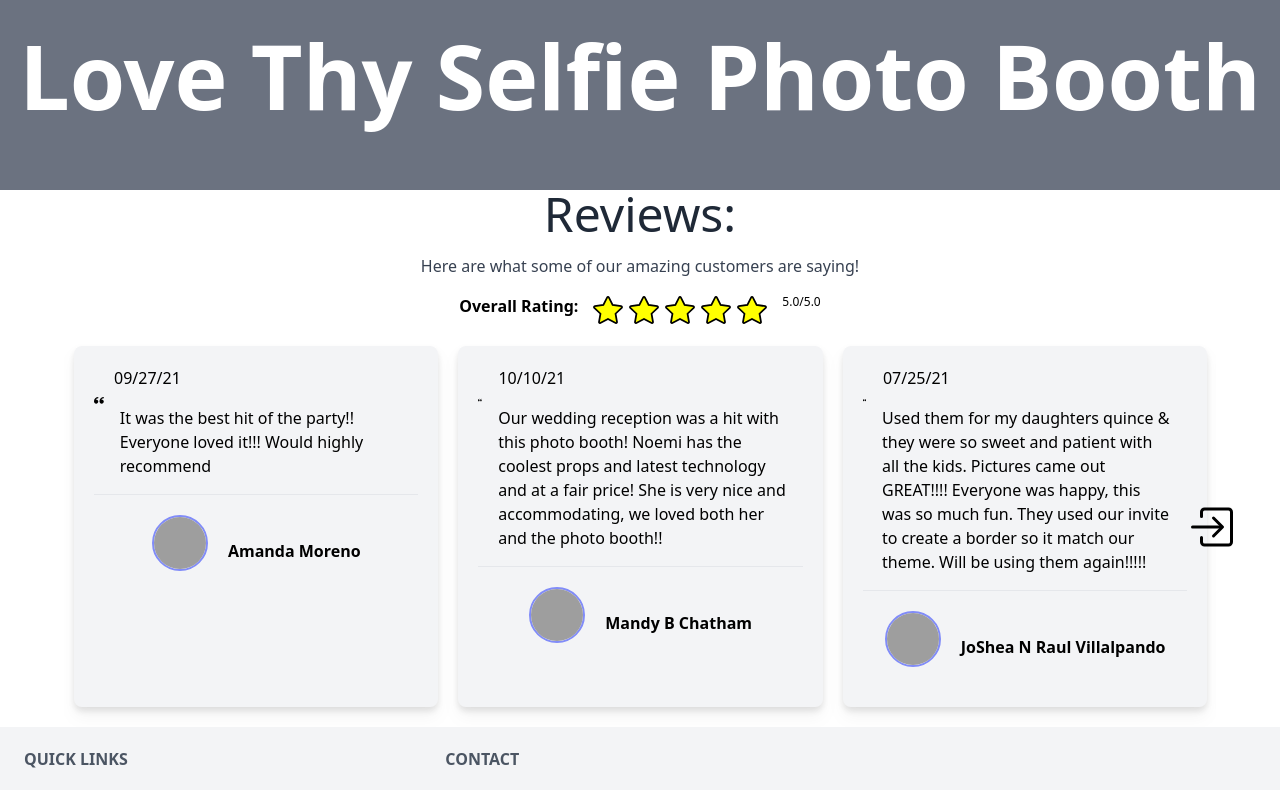
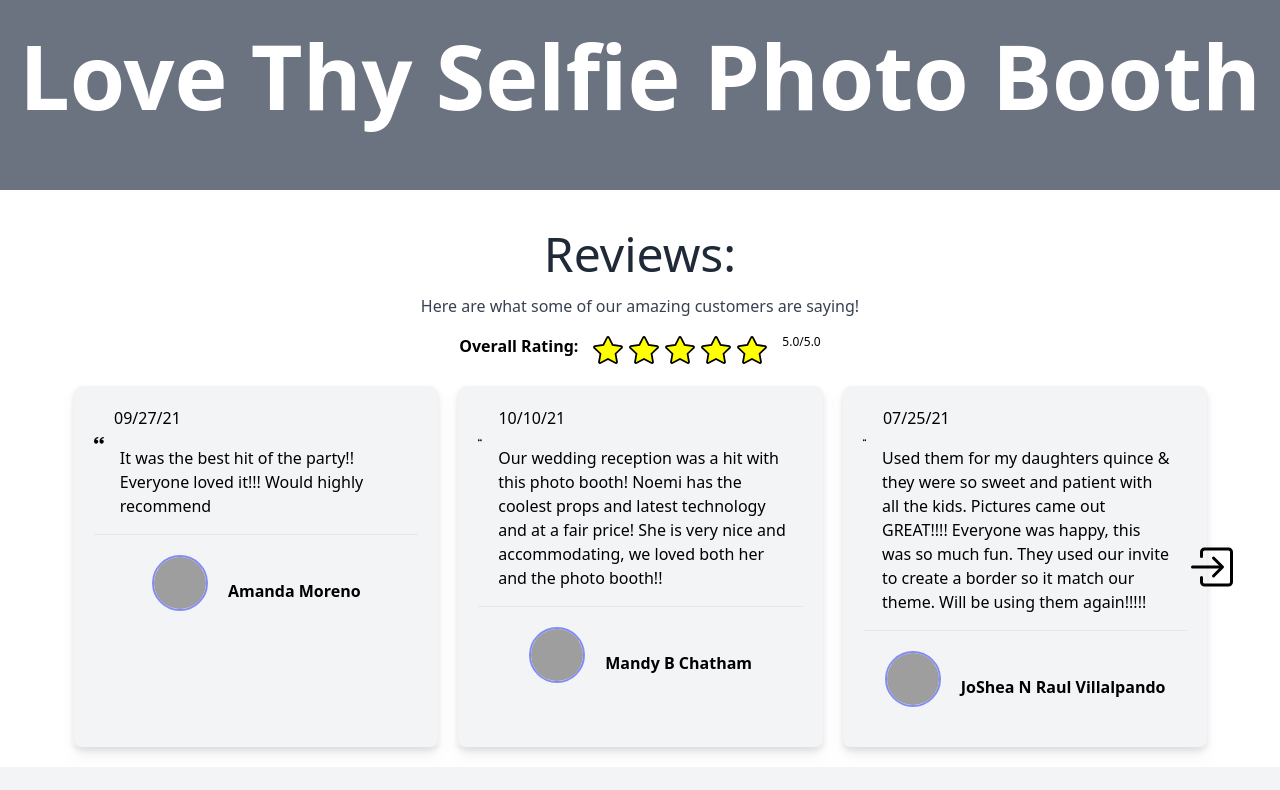
Before and after one commit to missatrox44/love-thy-selfie, a React (Vite) app: page / in a window 1280 px wide. Shown: the top 790 px of the page. Built offline with nearby package versions, Linux system fonts and the light colour scheme; grey boxes are pictures that could not be loaded.

Commit message:
moved reviews things around

```diff
--- a/src/components/ReviewCarousel/index.jsx
+++ b/src/components/ReviewCarousel/index.jsx
@@ -3,7 +3,6 @@ import { useEffect, useState } from 'react';
 import { useMediaQuery } from '@mui/material';
 import './styles.css'
 
-import BsStarFill from '../../assets/Star';
 
 const ReviewCarousel = (props) => {
 
@@ -34,9 +33,7 @@ const ReviewCarousel = (props) => {
 
   return (
     <div className="carousel-container">
-      {/* media query VVVVV*/}
-      {/* <span>{`big screen (min-width:640px): ${bigScreen}`}</span> */}
-      <p className='text-center text-gray-800 text-6xl lg:text-5xl leading-tight'>Reviews:</p>
+      {/* <p className='text-center text-gray-800 text-6xl lg:text-5xl leading-tight'>Reviews:</p>
       <div className='text-center text-gray-700 font-light m-4'>Here are what some of our amazing customers are
           saying!</div>
       <div className='flex place-content-center'>
@@ -48,7 +45,7 @@ const ReviewCarousel = (props) => {
         <BsStarFill />
         <BsStarFill />
         <p className='text-xs ml-3'>5.0/5.0</p>
-      </div>
+      </div> */}
 
       <div className="carousel-wrapper">
         {
--- a/src/components/Reviews/index.jsx
+++ b/src/components/Reviews/index.jsx
@@ -2,6 +2,8 @@ import React from "react";
 import ReviewCard from '../ReviewCard';
 import ReviewCarousel from '../ReviewCarousel';
 import { reviews } from "../../assets/reviews";
+import BsStarFill from '../../assets/Star';
+
 import './styles.css';
 
 export default function Reviews() {
@@ -9,6 +11,20 @@ export default function Reviews() {
 
   return (
     <div class ="reviews-container">
+      <p className='text-center text-gray-800 text-3xl lg:text-5xl leading-tight pt-10'>Reviews:</p>
+        <div className='text-center text-gray-700 font-light m-4'>
+          Here are what some of our amazing customers are
+            saying!
+        </div>
+          <div className='flex place-content-center'>
+            <p className='font-bold mr-3'>Overall Rating:</p>
+              <BsStarFill />
+              <BsStarFill />
+              <BsStarFill />
+              <BsStarFill />
+              <BsStarFill />
+            <p className='text-xs ml-3'>5.0/5.0</p>
+          </div>
       <ReviewCarousel style={{ marginLeft:'auto', marginRight:'auto', marginTop: 64 }}>
 
         {reviews.map((review, i) => {
```
